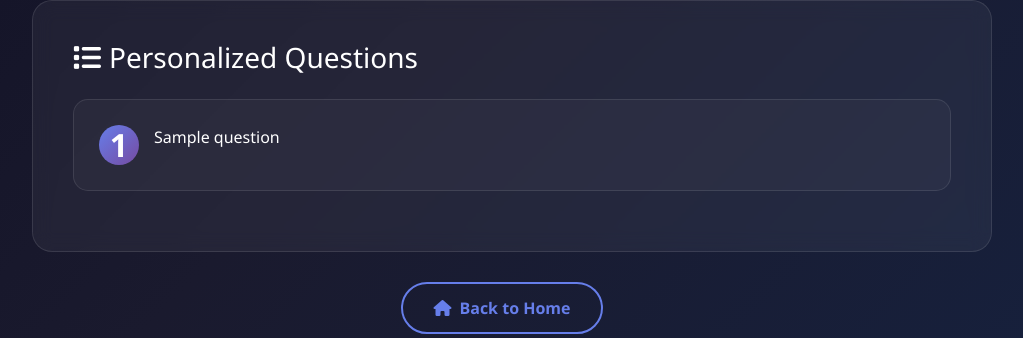
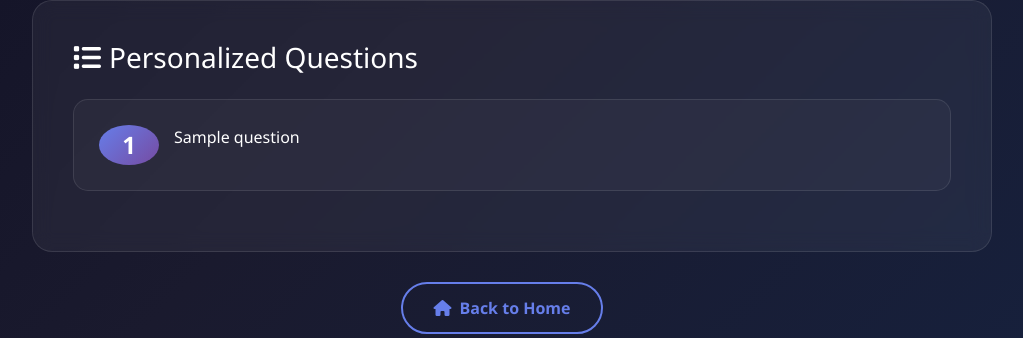
Before and after one commit to Pranjallshinde/CVGuru.Ai, a Flask app: template templates/questions_result.html in a window 1280 px wide. Shown: the part 458-796 px from the top of the page, without its empty margins (128-1151 px from the left). Run offline with Flask 3, Linux system fonts and the light colour scheme; the template is opened without the code that fills it: most values are stand-ins (such as "Sample title", 1, 10 or a date in 2020).

Commit message:
Update questions_result.html

```diff
--- a/templates/questions_result.html
+++ b/templates/questions_result.html
@@ -94,7 +94,7 @@
       .question-number {
     background: linear-gradient(135deg, #667eea 0%, #764ba2 100%);
     color: white;
-    width: 40px;
+    width: 60px;
     height: 40px;
     border-radius: 50%;
     display: inline-flex;
@@ -102,7 +102,7 @@
     justify-content: center;
     font-weight: bold;
     margin-right: 15px;
-    font-size: 2rem;
+    font-size: 1.5rem;
 }
 
 }
```
